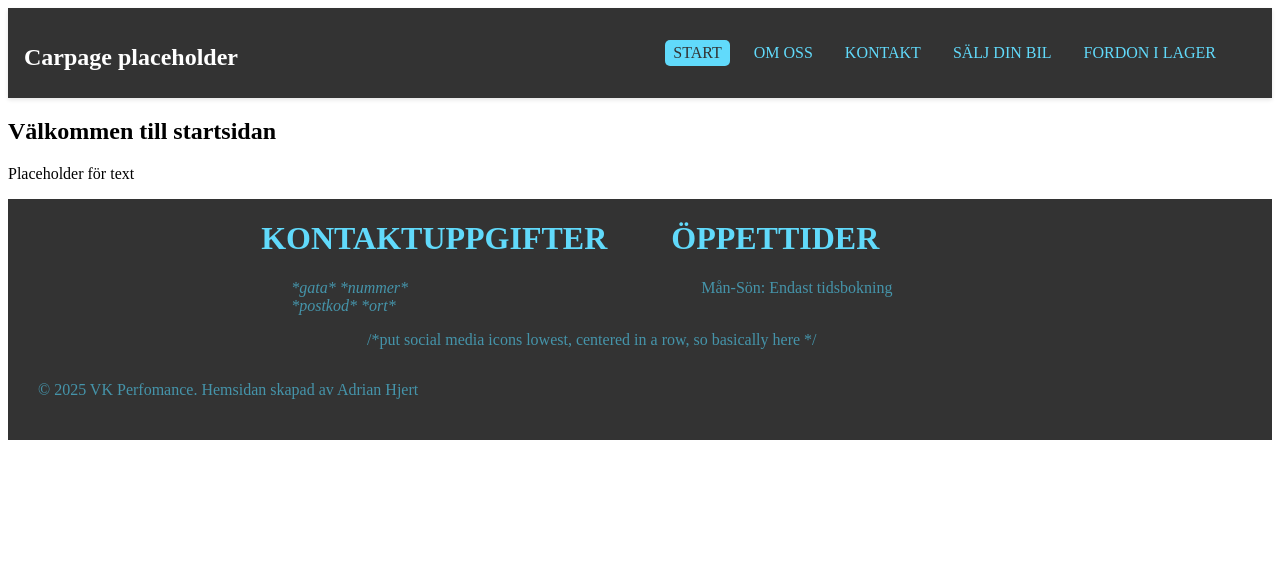
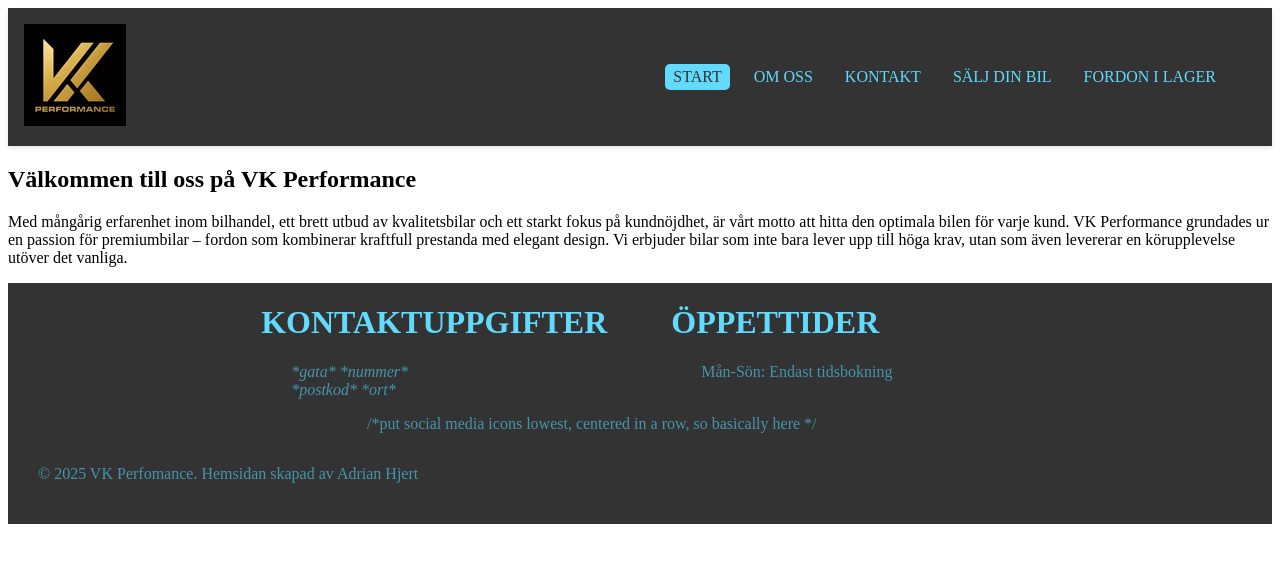
Before and after one commit to LordChonk/carpage, a React (Vite) app: page / in a window 1280 px wide. Shown: the top 562 px of the page. Built offline with nearby package versions, Linux system fonts and the light colour scheme.

Commit message:
added logo to navbar, clickable to redirect to start page

```diff
--- a/src/App.tsx
+++ b/src/App.tsx
@@ -15,7 +15,10 @@ function App(){
   <div>
     {/* Navbar */}
     <header className="navbar">
-      <h1 className="logo">Carpage placeholder</h1>
+      {/*<h1 className="logo">Carpage placeholder</h1>*/}
+      <NavLink to="/" className="logo-button">
+      <img src="./public/logoSmall.jpeg"></img>
+      </NavLink>
 
     {/* Mobile Navbar */}
     <button
--- a/src/index.css
+++ b/src/index.css
@@ -61,6 +61,11 @@ height: 100vh;
 
 background: rgba(0, 0, 0, 1);
 z-index: 2000;
+}
+
+.navbar .logoButton{
+  background-color: transparent;
+  border: 1px solid transparent
 }
 
 .nav-link {
--- a/src/pages/OmOss.tsx
+++ b/src/pages/OmOss.tsx
@@ -4,7 +4,8 @@ export default function OmOss(){
     return (
         <div>
             <h2>Om Oss</h2>
-            <p>Placeholder för text</p>
+            <p>Med mångårig erfarenhet inom bilhandel, ett brett utbud av kvalitetsbilar och ett starkt fokus på kundnöjdhet, är vårt motto att hitta den optimala bilen för varje kund.
+VK Performance grundades ur en passion för premiumbilar – fordon som kombinerar kraftfull prestanda med elegant design. Vi erbjuder bilar som inte bara lever upp till höga krav, utan som även levererar en körupplevelse utöver det vanliga.</p>
         </div>
     );
 }
--- a/src/pages/SaljDinBil.tsx
+++ b/src/pages/SaljDinBil.tsx
@@ -3,8 +3,8 @@ import React from "react";
 export default function SälgDinBil(){
     return (
         <div>
-            <h2>Välkommen till försälgningssidan</h2>
-            <p>Placeholder för text</p>
+            <h2>Vi köper din bil – snabbt, enkelt och tryggt!</h2>
+            <p>Vill du sälja din bil utan krångel? På VK Performance gör vi det enkelt för dig. Vi köper bilar av alla märken, modeller och i alla skick. Med vår smidiga process får du en rättvis värdering och en trygg affär – direkt och utan omvägar.</p>
         </div>
     );
 }
--- a/src/pages/Startsida.tsx
+++ b/src/pages/Startsida.tsx
@@ -3,8 +3,9 @@ import React from "react";
 export default function Startsida(){
     return (
         <div>
-            <h2>Välkommen till startsidan</h2>
-            <p>Placeholder för text</p>
+            <h2>Välkommen till oss på VK Performance</h2>
+            <p>Med mångårig erfarenhet inom bilhandel, ett brett utbud av kvalitetsbilar och ett starkt fokus på kundnöjdhet, är vårt motto att hitta den optimala bilen för varje kund.
+VK Performance grundades ur en passion för premiumbilar – fordon som kombinerar kraftfull prestanda med elegant design. Vi erbjuder bilar som inte bara lever upp till höga krav, utan som även levererar en körupplevelse utöver det vanliga.</p>
         </div>
     );
 }
```
Also changed, not shown: public/logoOriginal.jpeg (added), public/logoSmall.jpeg (added).
